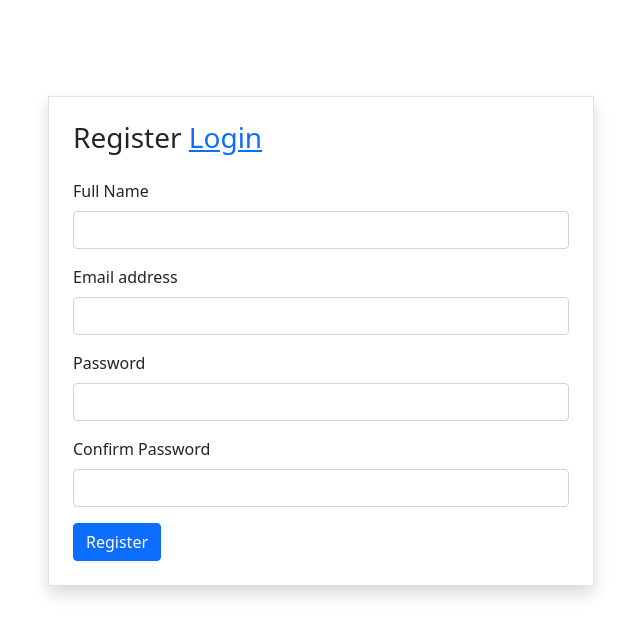
After one commit to Asilbek-MR/blog, a Django app: page /register/ in a window 1280 px wide. The commit adds this page. Shown: the top 637 px of the page, without its empty margins (319-959 px from the left). Run offline with Django 4.2, Linux system fonts and the light colour scheme; some libraries are stand-ins or nearby versions.

Commit message:
login_and_register_added

```diff
--- a/post/urls.py
+++ b/post/urls.py
@@ -9,6 +9,8 @@ urlpatterns = [
     path('global_news/',views.global_news, name='global_news'),
     path('article/<slug:slug>/',views.article, name='article'),
     path('contact/',views.contact, name='contact'),
+    path('login/',views.login, name='login'),
+    path('register/',views.register, name='register'),
     path('provide/',views.provide, name='provide'),
     path('feedback/',views.feedback, name='feedback'),
     path('404/',views.not_found, name='404'),
--- a/post/views.py
+++ b/post/views.py
@@ -84,6 +84,12 @@ def post_category(request,pk):
     results = Post.objects.filter(category__id=pk)
     return render(request,'search.html', {"results":results,"count":results.count()})
 
+def login(request):
+    return render(request,'login.html')
+
+def register(request):
+    return render(request,'register.html')
+
 
 def not_found(request):
     return render(request,'404.html')
--- /dev/null
+++ b/templates/register.html
@@ -0,0 +1,41 @@
+<!-- Pills navs -->
+{% load static %}
+<!doctype html>
+<html lang="en">
+  <head>
+    <meta charset="UTF-8">
+    <meta name="viewport" content="width=device-width, initial-scale=1">
+    <title>Login and Register</title>
+    <link rel="stylesheet" href="https://cdnjs.cloudflare.com/ajax/libs/bootstrap/5.1.3/css/bootstrap.min.css">
+  </head>
+  <body>
+
+    <div class="container mt-5">
+      <div class="row justify-content-center">
+        <div class="col-md-6">
+<!-- Register Form -->
+ <form class="border p-4 shadow mt-5" action="#" method="post">
+    <h3 class="mb-4">Register <a href='{% url 'login' %}' >Login</a> </h3>
+    <div class="mb-3">
+      <label for="name" class="form-label">Full Name</label>
+      <input type="text" class="form-control" id="name" name="name" required>
+    </div>
+    <div class="mb-3">
+      <label for="email" class="form-label">Email address</label>
+      <input type="email" class="form-control" id="email" name="email" required>
+    </div>
+    <div class="mb-3">
+      <label for="password" class="form-label">Password</label>
+      <input type="password" class="form-control" id="password" name="password" required>
+    </div>
+    <div class="mb-3">
+      <label for="confirm_password" class="form-label">Confirm Password</label>
+      <input type="password" class="form-control" id="confirm_password" name="confirm_password" required>
+    </div>
+    <button type="submit" class="btn btn-primary">Register</button>
+  </form>
+
+</div>
+</div>
+</div>
+<script src="https://cdnjs.cloudflare.com/ajax/libs/bootstrap/5.1.3/js/bootstrap.bundle.min.js"></script>
```
Also changed, not shown: templates/index.html (+11 -0 lines), templates/login.html (added, +32 -0 lines), static/images/Untitled-1.png (added).
